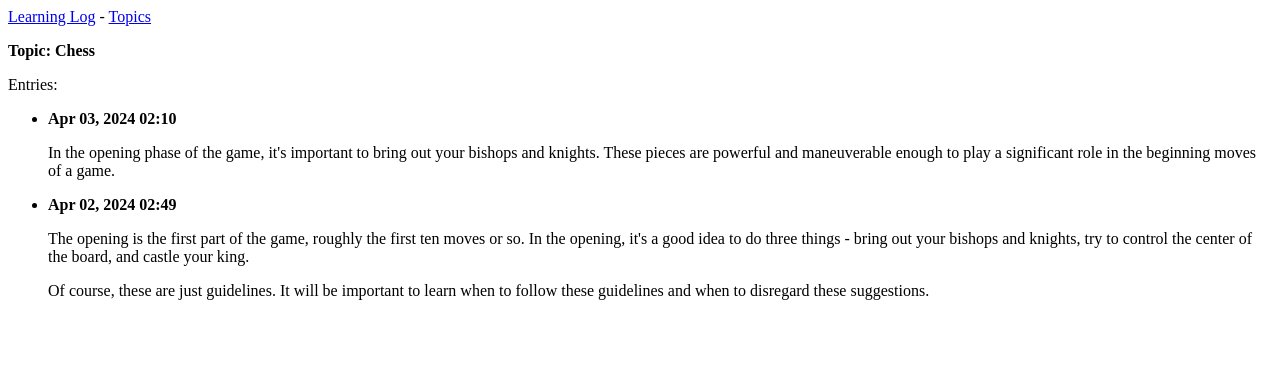
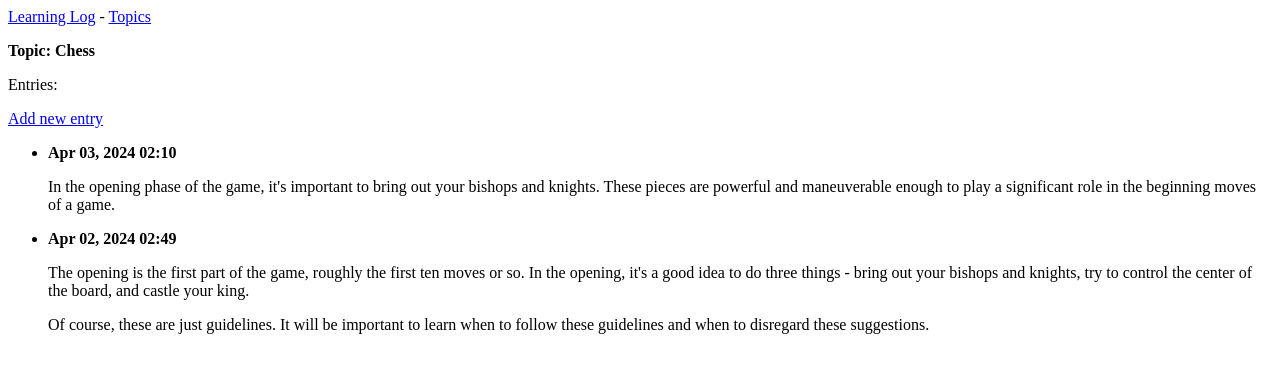
Before and after one commit to CaptainRich/learning_log, a Django app: page /topics/1/ in a window 1280 px wide. Shown: the top 373 px of the page. Run offline with Django 5.2, Linux system fonts and the light colour scheme; data comes from the database, SQL or seed files in the repository; both versions use the stored data as it was after the commit.

Commit message:
Added code to allow users to add new entries to a topic.

```diff
--- a/learning_logs/templates/learning_logs/new_topic.html
+++ b/learning_logs/templates/learning_logs/new_topic.html
@@ -1,4 +1,4 @@
-<!-- The 'child' Topic page to display a single topic. -->
+<!-- The 'child' page to create a new topic. -->
 
 <!-- Inherit the base template. -->
 {% extends 'learning_logs/base.html' %}
--- a/learning_logs/templates/learning_logs/topic.html
+++ b/learning_logs/templates/learning_logs/topic.html
@@ -9,6 +9,12 @@
 <p><b>Topic: {{ topic.text }} </b></p>
 
 <p>Entries:</p>
+
+<!-- Include a link to create a new entry for this topic. -->
+<p>
+  <a href="{% url 'learning_logs:new_entry' topic.id %}">Add new entry</a>
+</p>
+
 <ul>
     {% for entry in entries %}
       <li>
--- a/learning_logs/urls.py
+++ b/learning_logs/urls.py
@@ -20,4 +20,7 @@ urlpatterns = [
     # The page to allow users to create a new topic.
     path( 'new_topic/', views.new_topic, name='new_topic' ),
 
+    # The page for adding a new entry to a topic. topic_id matches the Topic ID.
+    path( 'new_entry/<int:topic_id>/', views.new_entry, name='new_entry' ),
+
 ]
--- a/learning_logs/views.py
+++ b/learning_logs/views.py
@@ -1,6 +1,8 @@
+""" Define the various 'views' for the project. """
+
 from django.shortcuts import render, redirect
 from .models import Topic
-from .forms import TopicForm
+from .forms import TopicForm, EntryForm
 
 # Create your views here.
 
@@ -33,7 +35,7 @@ def new_topic( request ):
 
     else:
         # The user posted data, process it.
-        form = TopicForm( data=request.POST )
+        form = TopicForm( data=request.POST ) # Make an instance of the Topic form
         if form.is_valid():
             form.save()
             return redirect( 'learning_logs:topics' )
@@ -41,3 +43,27 @@ def new_topic( request ):
     # Display a blank or invalid form, via the 'context' dictionary.
     context = { 'form': form }
     return render( request, 'learning_logs/new_topic.html', context )
+
+
+def new_entry( request , topic_id ):
+    """ Add a new entry for a particular topic. """
+    topic = Topic.objects.get( id=topic_id )  # Get the current 'topic' object.
+
+    if request.method != 'POST':       # Request must be 'GET"
+        # No data submitted; create a blank form.
+        form = EntryForm()
+
+    else:
+        # 'POST' data submitted; process the data.
+        form = EntryForm( data=request.POST ) # Make an instance of the Entry form
+        if form.is_valid():
+            new_entry = form.save( commit=False ) # create a new entry object w/o saving to database
+            new_entry.topic = topic               # Set the topic attribute of the new entry
+            new_entry.save()
+
+            # This time the redirect (to topic view) also needs an argument for the topic to show
+            return redirect( 'learning_logs:topic', topic_id=topic_id )
+
+    # Display a blank or invalid form, via the context dictionary.
+    context = { 'topic': topic, 'form': form }
+    return render( request, 'learning_logs/new_entry.html', context )
```
Also changed, not shown: learning_logs/forms.py (+11 -1 lines), learning_logs/templates/learning_logs/new_entry.html (added, +19 -0 lines), db.sqlite3.
